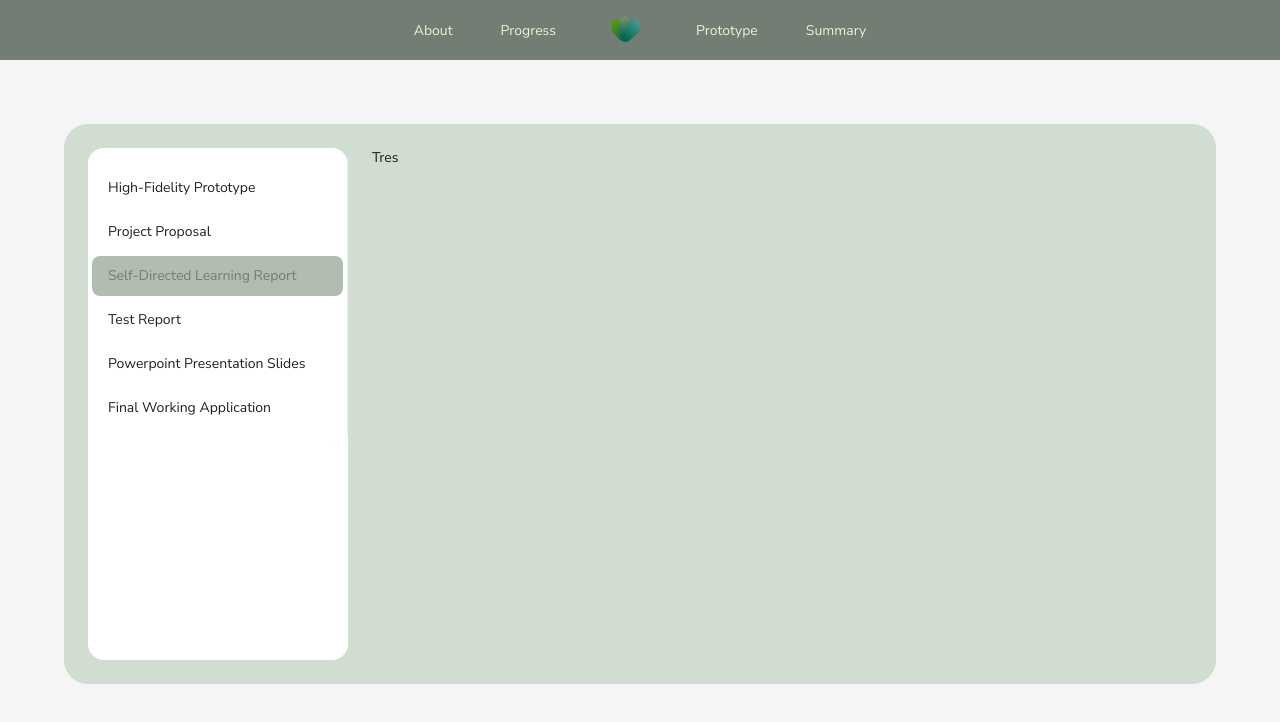
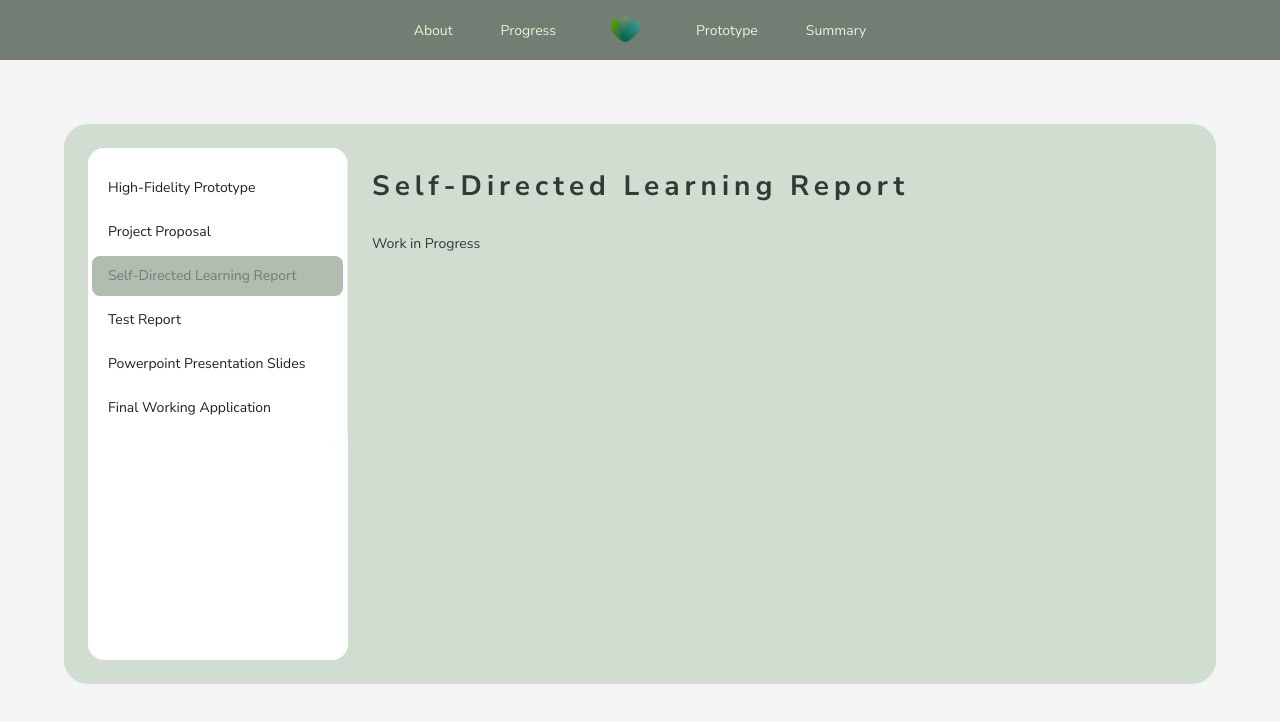
Before and after one commit to sofiaamihan/healthcare-application-e-portfolio, a React app: page /prototype in a window 1280 px wide. Both pictures are taken after a click on the item "Self-Directed Learning Report". Shown: the top 722 px of the page. Built offline with nearby package versions, Linux system fonts and the light colour scheme.

Commit message:
Update WIP Pages

```diff
--- a/script/screens/Prototype.jsx
+++ b/script/screens/Prototype.jsx
@@ -50,13 +50,33 @@ export default function Prototype(){
                     </div>
                 );
             case '3':
-                return <div>Tres</div>;
+                return(
+                    <div>
+                        <h1>Self-Directed Learning Report</h1>
+                        <p>Work in Progress</p>
+                    </div>
+                );
             case '4':
-                return <div>Apat</div>;
+                return(
+                    <div>
+                        <h1>Test Report</h1>
+                        <p>Work in Progress</p>
+                    </div>
+                );
             case '5':
-                return <div>Lima</div>;
+                return(
+                    <div>
+                        <h1>Powerpoint Presentation Slides</h1>
+                        <p>Work in Progress</p>
+                    </div>
+                );
             case '6':
-                return <div>6</div>;
+                return(
+                    <div>
+                        <h1>Final Working Application</h1>
+                        <p>Work in Progress</p>
+                    </div>
+                );
             default:
                 return <div>Select a tab to see content</div>;
         }
```
Also changed, not shown: 1 other file (tests, documents, lock files or other folders).
